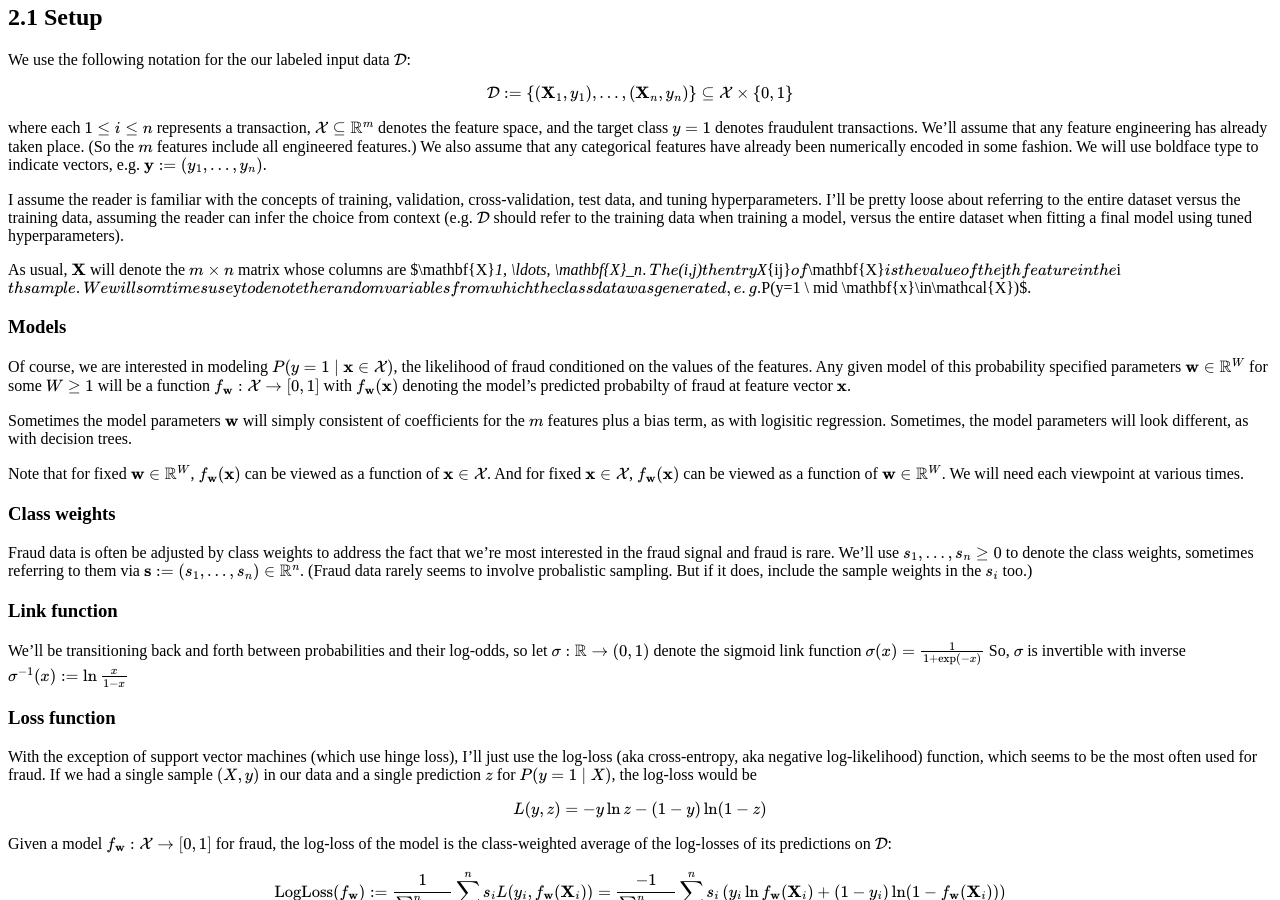
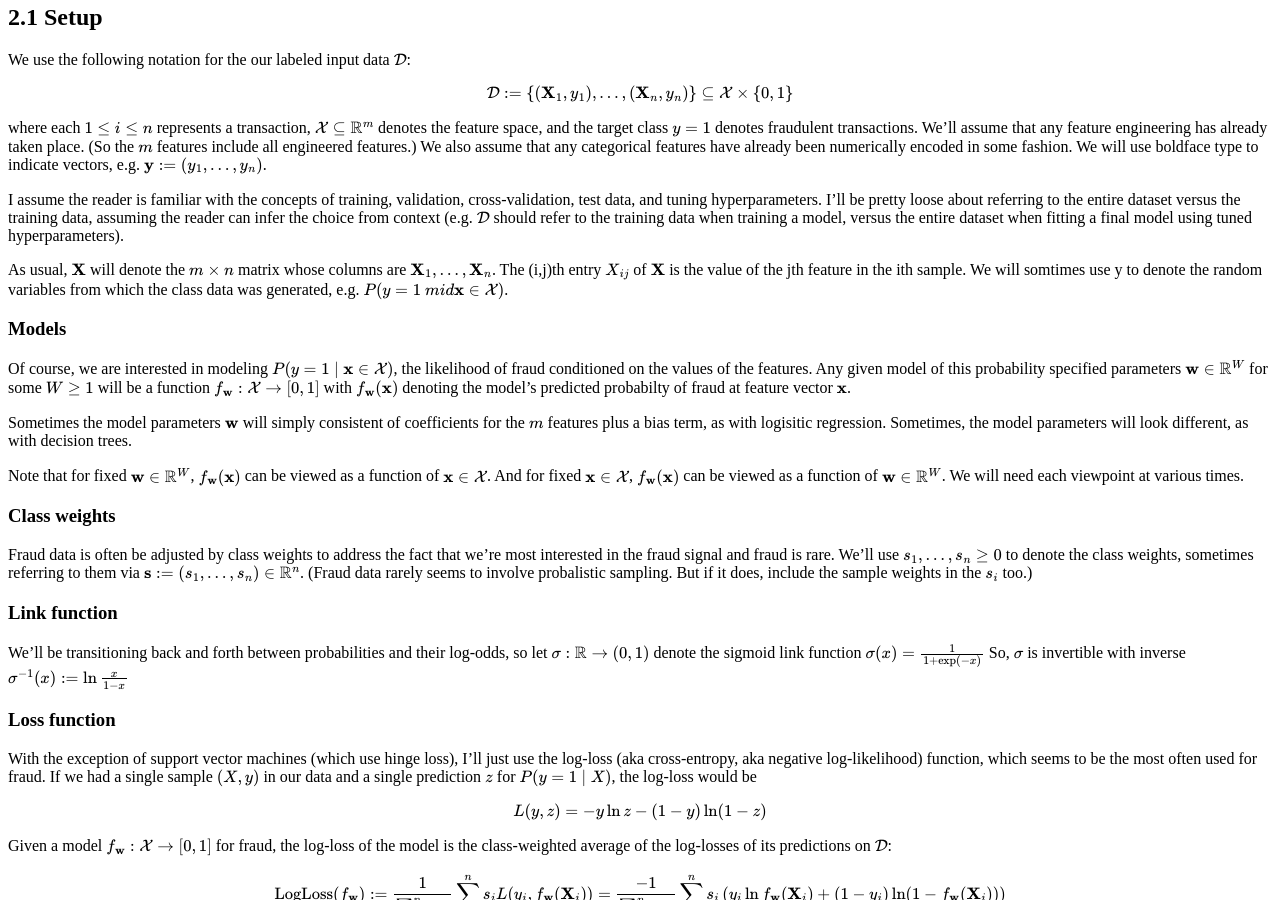
Before and after one commit to dglassbrenner1/my-posts-on-fraud-detection, a Jekyll site: the page built from 2-model-formulas-250814.md, in a window 1280 px wide and 900 px high, scrolled down 384 px. Built offline with Jekyll 4.4.1, drawn with Linux system fonts in a browser that asks for light colours.

Commit message:
Update 2-model-formulas-250814.md

```diff
--- a/2-model-formulas-250814.md
+++ b/2-model-formulas-250814.md
@@ -33,9 +33,9 @@ where each $1\leq i\leq n$ represents a transaction, $\mathcal{X}\subseteq \math
 I assume the reader is familiar with the concepts of training, validation, cross-validation, test data, and tuning hyperparameters. I'll be pretty loose about referring to the entire dataset versus the training data, assuming the reader can infer the choice from context (e.g. $\mathcal{D}$ should refer to the training data when training a model, versus the entire dataset when fitting a final model using tuned hyperparameters).
 
 As usual, $\mathbf{X}$ will denote the $m\times n$
-matrix whose columns are $\mathbf{X}_1, \ldots, \mathbf{X}_n$. The $(i,j)$th entry
-$X_{ij}$ of $\mathbf{X}$ is the value of the $j$th feature in the $i$th sample. We will somtimes use
-$y$ to denote the random variables from which the class data was generated, e.g. $P(y=1 \ mid \mathbf{x}\in\mathcal{X})$.
+matrix whose columns are
+$$\mathbf{X}_1, \ldots, \mathbf{X}_n$$. The (i,j)th entry $X_{ij}$ of $\mathbf{X}$ is the value of the jth feature in the ith sample. We will somtimes use y to denote the random variables from which the class data was generated, e.g.
+$P(y=1 \ mid \mathbf{x}\in\mathcal{X})$.
 
 ### Models
 
```
